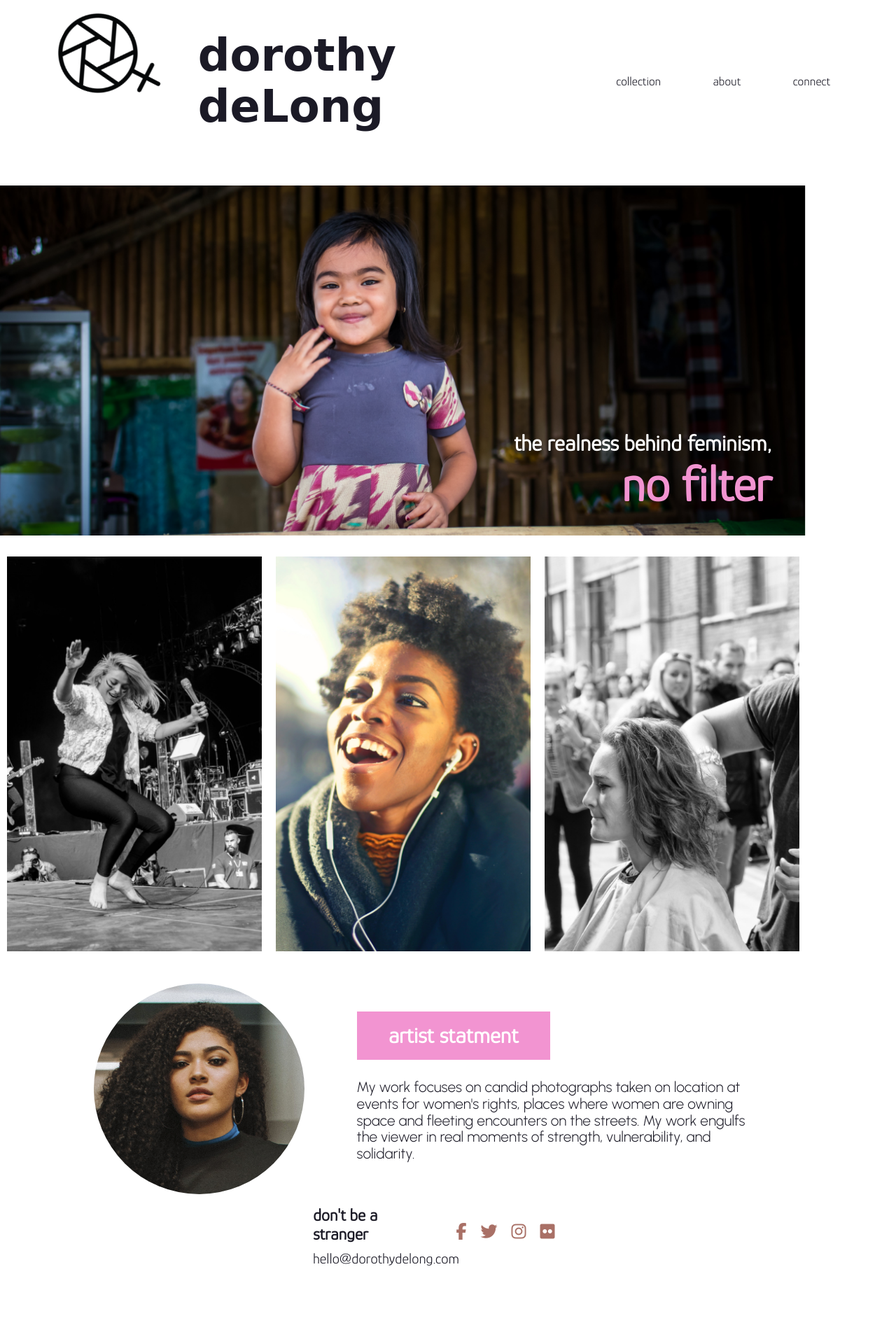
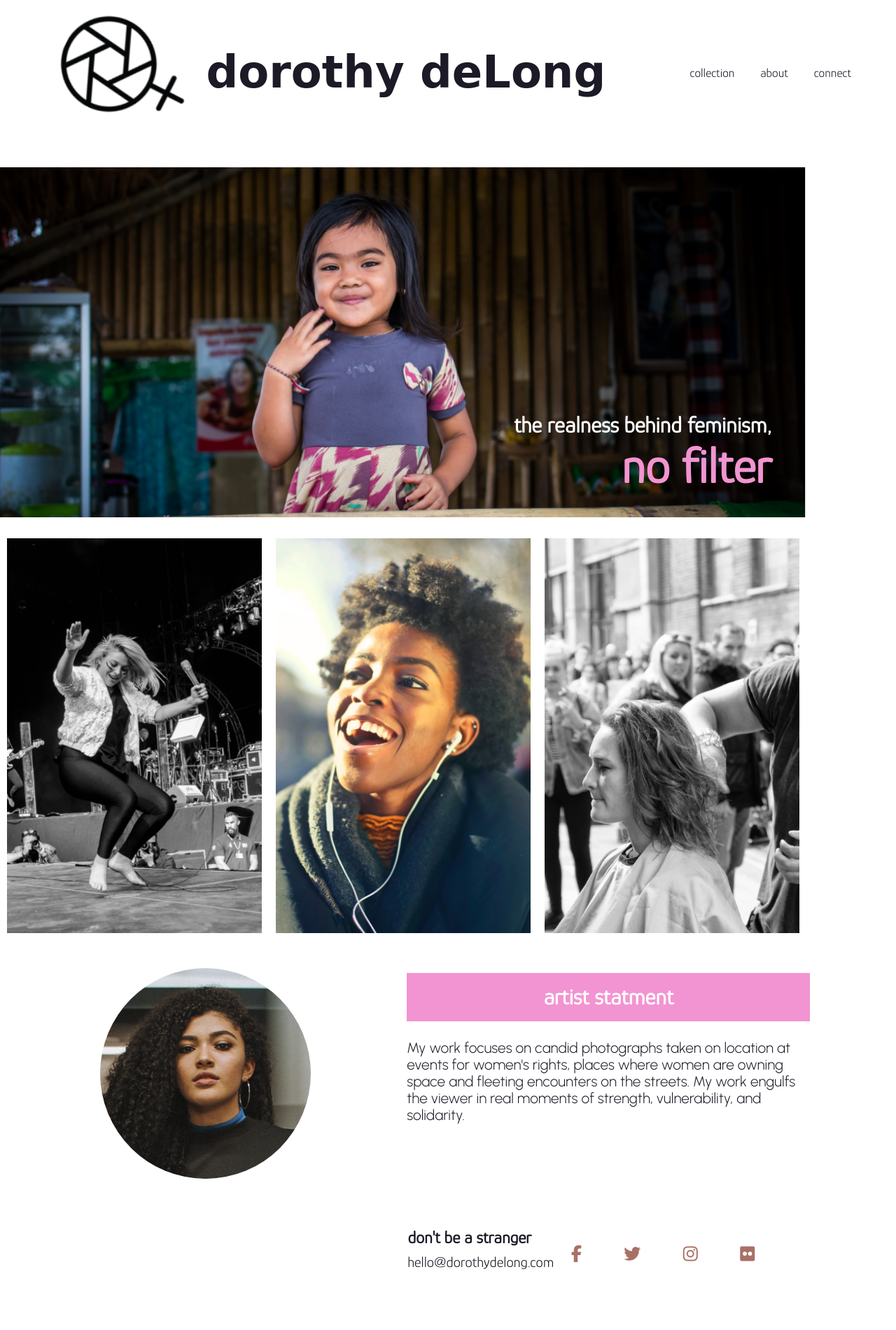
Before and after one commit to emilyann1/dorothy-delong, a website built with Parcel: page index.html in a window 1280 px wide. Shown: the top 1900 px of the page at 70% size. Built offline with nearby package versions, Linux system fonts and the light colour scheme; a web font is replaced by a local one.

Commit message:
made responsive with flexbox

```diff
--- a/css/main.css
+++ b/css/main.css
@@ -96,6 +96,8 @@ html {
   color: #1B1A26;
 }
 
+
+
 ul {
   list-style-type: none;
   margin: 0;
@@ -133,25 +135,27 @@ header {
   display: flex;
   justify-content: center;
   align-items: center;
+  flex-flow: row wrap;
 }
 
-.logo {
-  align-self: flex-start;
-  margin: 0;
-  width: 20%;
+.logo img {
+  width: 100%;
+  justify-content: center;
 }
 
 header h1 {
   font-family: 'Annie Use Your Telescope', cursive;
-  font-size: 4em;
-  padding: 0 160px 0 15px;
-  width: 40%;
+  text-align: center;
+  font-size: 2em;
+  padding: 0;
+  margin: 0 20px 0 20px;
+  width: 60%;
 }
 
 nav {
   display: flex;
   justify-content: space-between;
-  width: 30%;
+  width: 100%;
   margin: 30px;
 
 }
@@ -187,7 +191,7 @@ main {
 
 .hero-area h3 {
   font-family: 'Glory', sans-serif;
-  font-size: 2em;
+  font-size: 1.5em;
   color: white;
   text-align: right;
   padding-top: 350px;
@@ -196,7 +200,7 @@ main {
 
 h3 span {
   color: #F294D1;
-  font-size: 2.2em;
+  font-size: 2em;
 
 }
 
@@ -236,22 +240,24 @@ figure .pic-3 {
 footer {
   display: flex;
   justify-content: center;
+  flex-flow: row wrap;
 }
 
 .footer-wrapper {
   display: flex;
+  justify-content: center;
   flex-flow: row wrap;
   margin-top: 30px;
 }
 
-footer figure {
-  width: 30%;
-  margin-left: 70px;
+footer figure img {
+  width: 100%;
+  margin-left: 0px;
   margin-right: 0;
 }
 
 #about {
-  width: 50%;
+  width: 100%;
   justify-content: center;
   align-items: center;
   margin: 30px;
@@ -263,7 +269,7 @@ footer figure {
   border: 1px solid #F294D1;
   background: #F294D1;
   color: white;
-  margin-right: 300px;
+  margin-right: 0px;
   padding: 15px;
   box-sizing: border-box;
   text-align: center;
@@ -275,15 +281,16 @@ footer figure {
 
 .contact-wrapper {
   display: flex;
-  justify-content: flex-end;
-  margin-right: 430px;
+  justify-content: flex-start;
+  flex-flow: row wrap;
+  margin: 0;
   width:100%;
 }
 
 #connect {
-  width: 20%;
+  width: 100%;
   text-align: left;
-  margin-right: 10px;
+  margin-left: 30px;
 }
 
 #connect h2 {
@@ -300,9 +307,9 @@ footer figure {
 .social-icons {
   display: flex;
   justify-content: space-between;
-  width: 20%;
+  width: 30%;
   font-size: 1.5em;
-  margin: 0 0 30px 40px;
+  margin-left: 30px;
 }
 
 .fontawesome-icon a {
@@ -310,6 +317,10 @@ footer figure {
   color: #A97066;
   align-items: flex-start;
   margin: 0;
+}
+
+.fontawesome-icon a:hover {
+  color: lightskyblue;
 }
 
 .copyright {
@@ -411,9 +422,100 @@ footer figure {
    Modify as content requires.
    ========================================================================== */
 
-@media only screen and (min-width: 35em) {
-  /* Style adjustments for viewports that meet the condition */
+@media only screen and (min-width: 768px) {
+  /* Tablet Styles Here */
+
+  header h1 {
+    margin: 0;
+    font-size: 3em;
+    text-align: left;
+  }
+
+  nav {
+    margin: 0 90px 0 90px;
+  }
+
+  .hero-area h3 {
+    font-size: 2em;
+  }
+
+  h3 span {
+    font-size: 2.2em;
+  }
+
+  .footer-wrapper {
+    justify-content: space-around;
+  }
+
+  #about {
+    width: 50%;
+    margin: 0;
+  }
+
+  footer figure {
+    margin: 20px;
+  }
+
+  .contact-wrapper {
+    justify-content: space-around;
+    width: 50%;
+    margin-top: 50px;
+
+  }
+
+  #connect {
+    text-align: left;
+    width: 50%;
+    margin: 0;
+  }
+
+  .social-icons {
+    width: 35%;
+    margin: 0 0 0 20px;
+  }
+
+
+
 }
+
+
+
+@media only screen and (min-width: 1200px) {
+  /* Desktop Styles Here */
+
+.logo {
+  align-self: flex-start;
+  margin: 0;
+  width: 20%;
+}
+
+header h1 {
+  font-size: 4em;
+}
+
+nav {
+  width: 20%;
+  margin: 0;
+}
+
+.contact-wrapper {
+  justify-content: flex-end;
+  width: 70%;
+  margin-left: 90px;
+}
+
+#connect {
+ width: 24%;
+}
+
+.social-icons {
+ width: 35%;
+ margin-left: 30px;
+}
+
+
+}
+
 
 @media print,
   (-webkit-min-device-pixel-ratio: 1.25),
```
